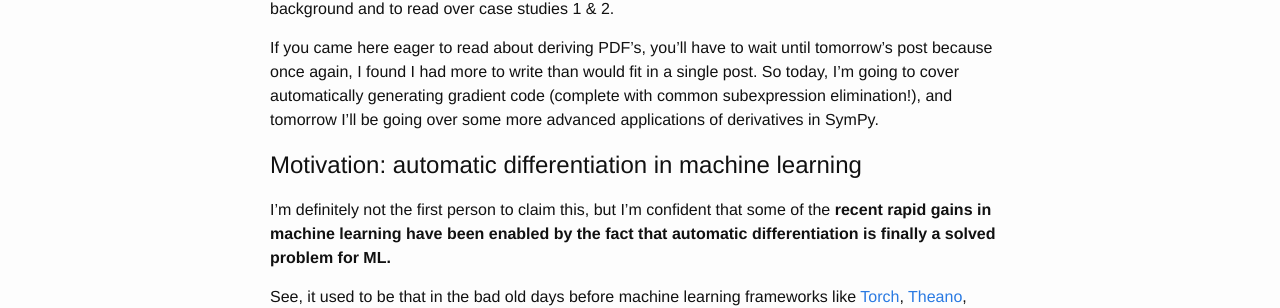
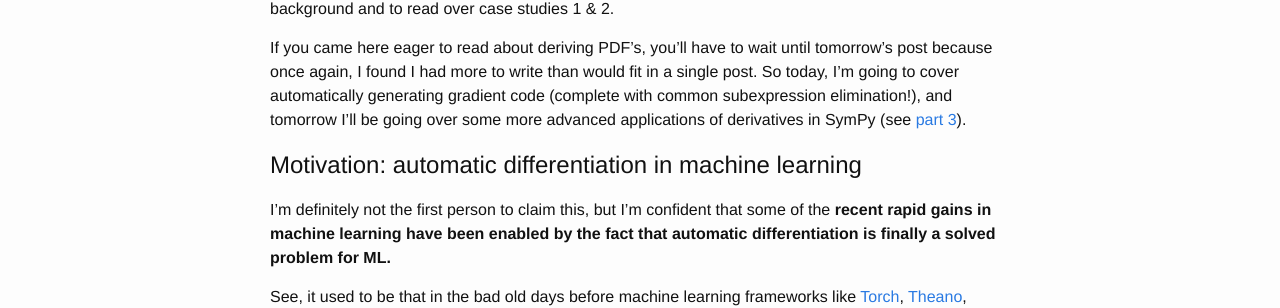
Before and after one commit to mzucker/mzucker.github.io, a Jekyll site: the page built from _posts/2018-04-11-sympy-case-studies-part-2-derivatives.md, in a window 1280 px wide and 900 px high. Shown: the part 283-591 px from the top of the window. Built offline with Jekyll 4.4.1, drawn with Linux system fonts in a browser that asks for light colours; formulas are drawn with MathJax 3; some of the changed text lies outside the part shown.

Commit message:
added cross-links to all posts in sympy series

```diff
--- a/_posts/2018-04-11-sympy-case-studies-part-2-derivatives.md
+++ b/_posts/2018-04-11-sympy-case-studies-part-2-derivatives.md
@@ -16,7 +16,7 @@ wait until tomorrow's post because once again, I found I had more to
 write than would fit in a single post. So today, I'm going to cover
 automatically generating gradient code (complete with common
 subexpression elimination!), and tomorrow I'll be going over some more
-advanced applications of derivatives in SymPy.
+advanced applications of derivatives in SymPy (see [part 3]({% post_url 2018-04-12-sympy-part-3-moar-derivatives %})).
 
 Motivation: automatic differentiation in machine learning
 =========================================================
```
Also changed, not shown: other parts of _posts/2018-04-11-sympy-case-studies-part-2-derivatives.md (+5 -4 lines), _posts/2018-04-06-why-every-gfx-cv-robotics-programmer-should-love-sympy.md (+2 -0 lines).
